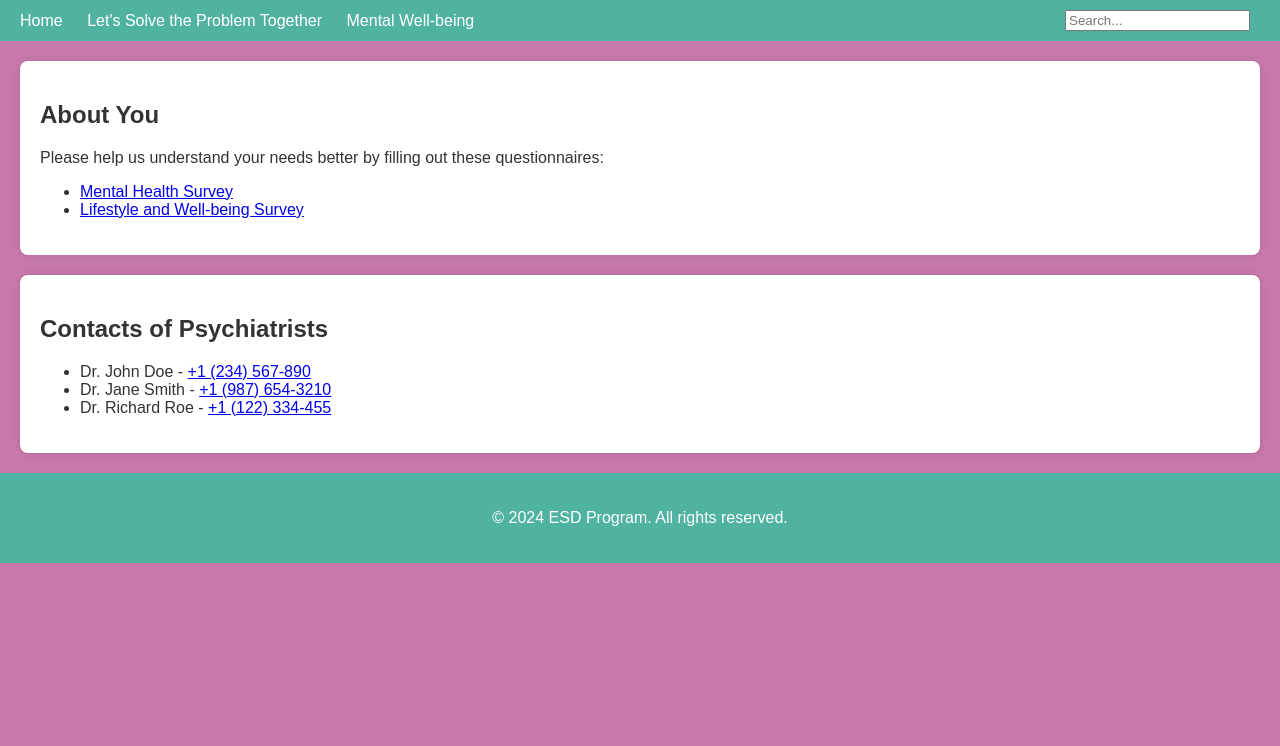
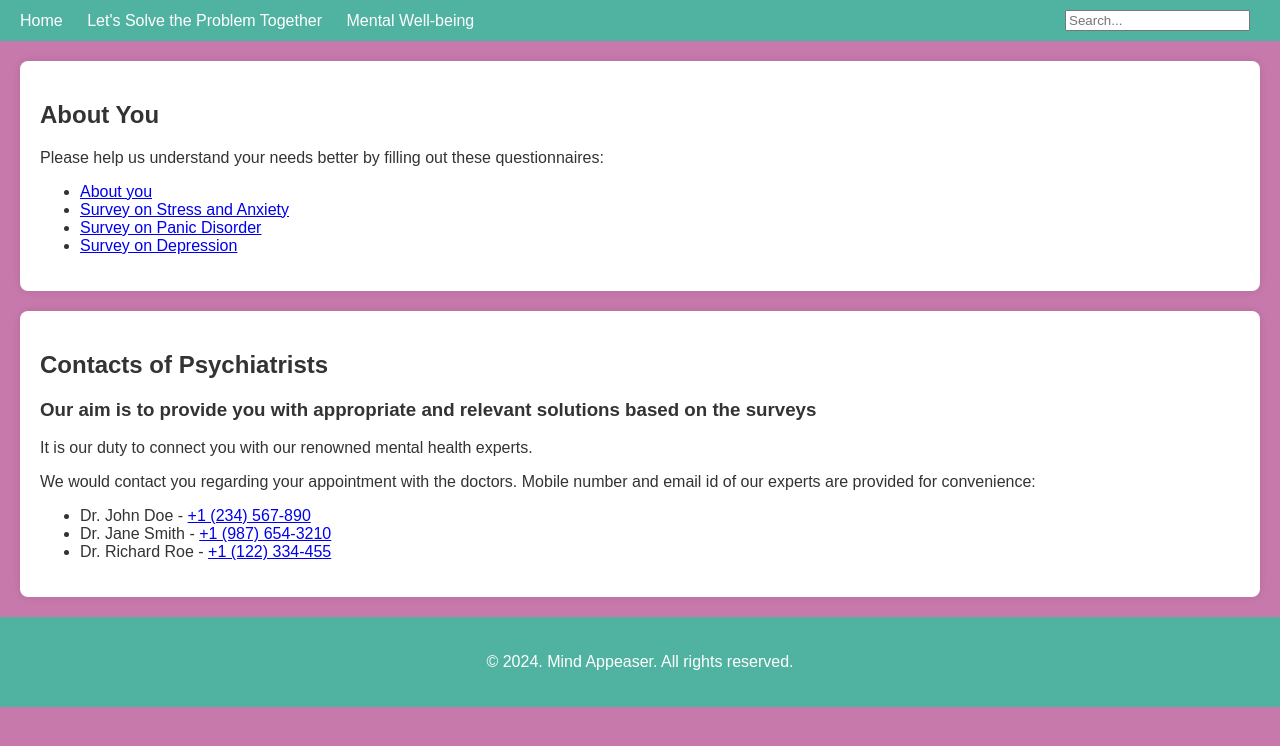
Before and after one commit to ESDProgram/Mind-Appeaser, a plain HTML site: page problem.html in a window 1280 px wide. Drawn offline with Linux system fonts and the light colour scheme.

Commit message:
Update problem.html

```diff
--- a/problem.html
+++ b/problem.html
@@ -58,13 +58,18 @@
         <h2>About You</h2>
         <p>Please help us understand your needs better by filling out these questionnaires:</p>
         <ul>
-            <li><a href="https://forms.gle/example1">Mental Health Survey</a></li>
-            <li><a href="https://forms.gle/example2">Lifestyle and Well-being Survey</a></li>
+            <li><a href="https://docs.google.com/forms/d/e/1FAIpQLScKziEJpmi6COLxH4-UnZHyr25ECPmoFRbxi2cFpzZ6ixNqGQ/viewform">About you</a></li>
+            <li><a href="https://docs.google.com/forms/d/e/1FAIpQLScldq6SXeKb3k3x5rZz_XxQXJcWU8J_qb7BnHnntBo3tJdc9w/viewform">Survey on Stress and Anxiety</a></li>
+            <li><a href="https://docs.google.com/forms/d/e/1FAIpQLSfTR43PK0B0aFexh3jCCJfJbH5zBkSYAoS-ERaFrIG_-5Jmwg/viewform">Survey on Panic Disorder</a></li>
+            <li><a href="https://docs.google.com/forms/d/e/1FAIpQLScCCts1vSnpkfFNOAAx7oy0XYUW271aWegEP2w45c3-g7QTPQ/viewform">Survey on Depression</a></li>
         </ul>
     </section>
 
     <section>
         <h2>Contacts of Psychiatrists</h2>
+        <h3>Our aim is to provide you with appropriate and relevant solutions based on the surveys</h3>
+        <p>It is our duty to connect you with our renowned mental health experts.</p>
+        <p>We would contact you regarding your appointment with the doctors. Mobile number and email id of our experts are provided for convenience:</p>
         <ul>
             <li>Dr. John Doe - <a href="tel:+1234567890">+1 (234) 567-890</a></li>
             <li>Dr. Jane Smith - <a href="tel:+0987654321">+1 (987) 654-3210</a></li>
@@ -73,7 +78,7 @@
     </section>
 
     <footer>
-        <p>&copy; 2024 ESD Program. All rights reserved.</p>
+        <p>&copy; 2024. Mind Appeaser. All rights reserved.</p>
     </footer>
 </body>
 </html>
```
